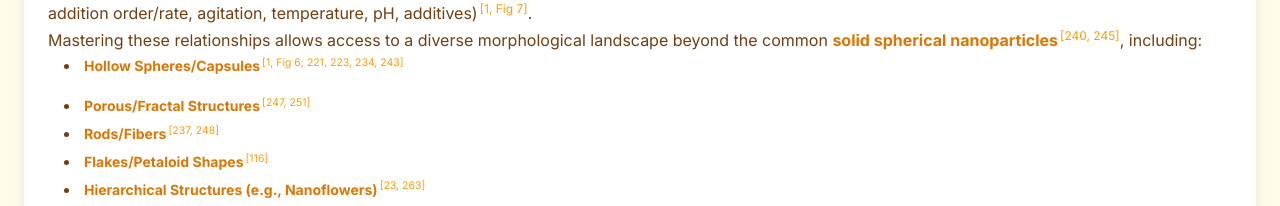
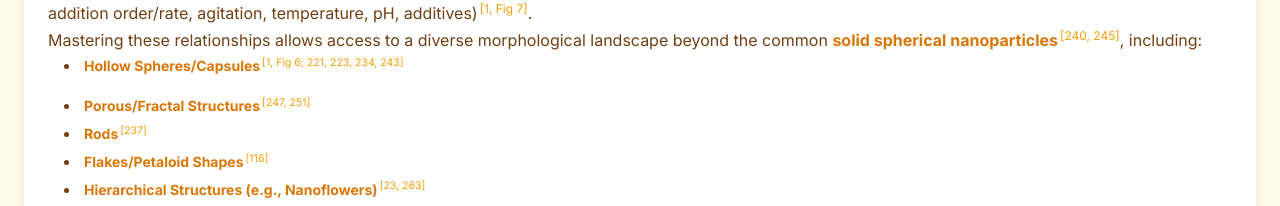
Before and after one commit to marquezrn03/A-Short-courses-on-LNPs, a plain HTML site: page index.html in a window 1280 px wide. Shown: the part 6000-6206 px from the top of the page. Drawn offline with nearby package versions, Linux system fonts and the light colour scheme.

Commit message:
Update index.html

```diff
--- a/index.html
+++ b/index.html
@@ -364,7 +364,7 @@
              <ul class="list-disc list-inside space-y-1 pl-4 text-sm">
                  <li><strong class="text-amber-600">Hollow Spheres/Capsules</strong><sup class="text-amber-500">[1, Fig 6; 221, 223, 234, 243]</sup></li>
                  <li><strong class="text-amber-600">Porous/Fractal Structures</strong><sup class="text-amber-500">[247, 251]</sup></li>
-                 <li><strong class="text-amber-600">Rods/Fibers</strong><sup class="text-amber-500">[237, 248]</sup></li>
+                 <li><strong class="text-amber-600">Rods</strong><sup class="text-amber-500">[237]</sup></li>
                  <li><strong class="text-amber-600">Flakes/Petaloid Shapes</strong><sup class="text-amber-500">[116]</sup></li>
                  <li><strong class="text-amber-600">Hierarchical Structures (e.g., Nanoflowers)</strong><sup class="text-amber-500">[23, 263]</sup></li>
                  <li><strong class="text-amber-600">Crystalline Shapes (Cubes/Octahedra)</strong><sup class="text-amber-500">[255]</sup></li>
```
